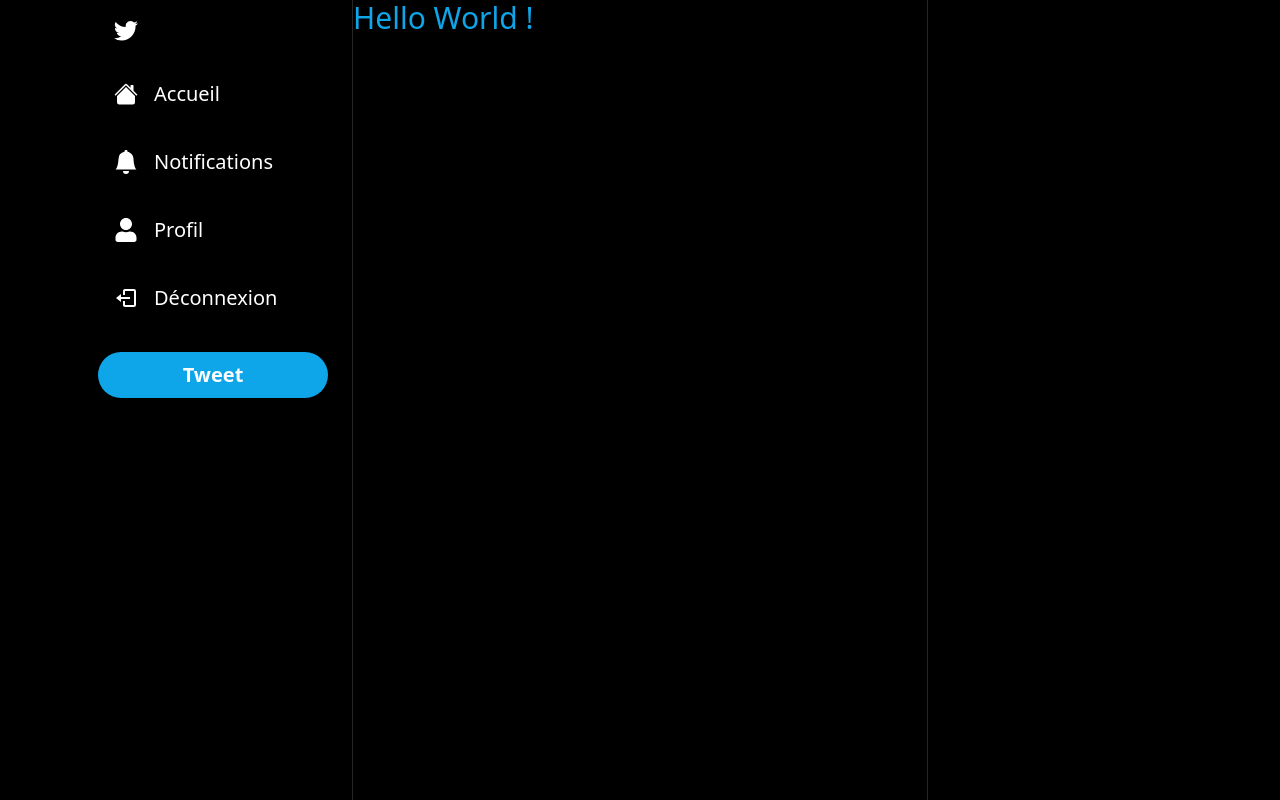
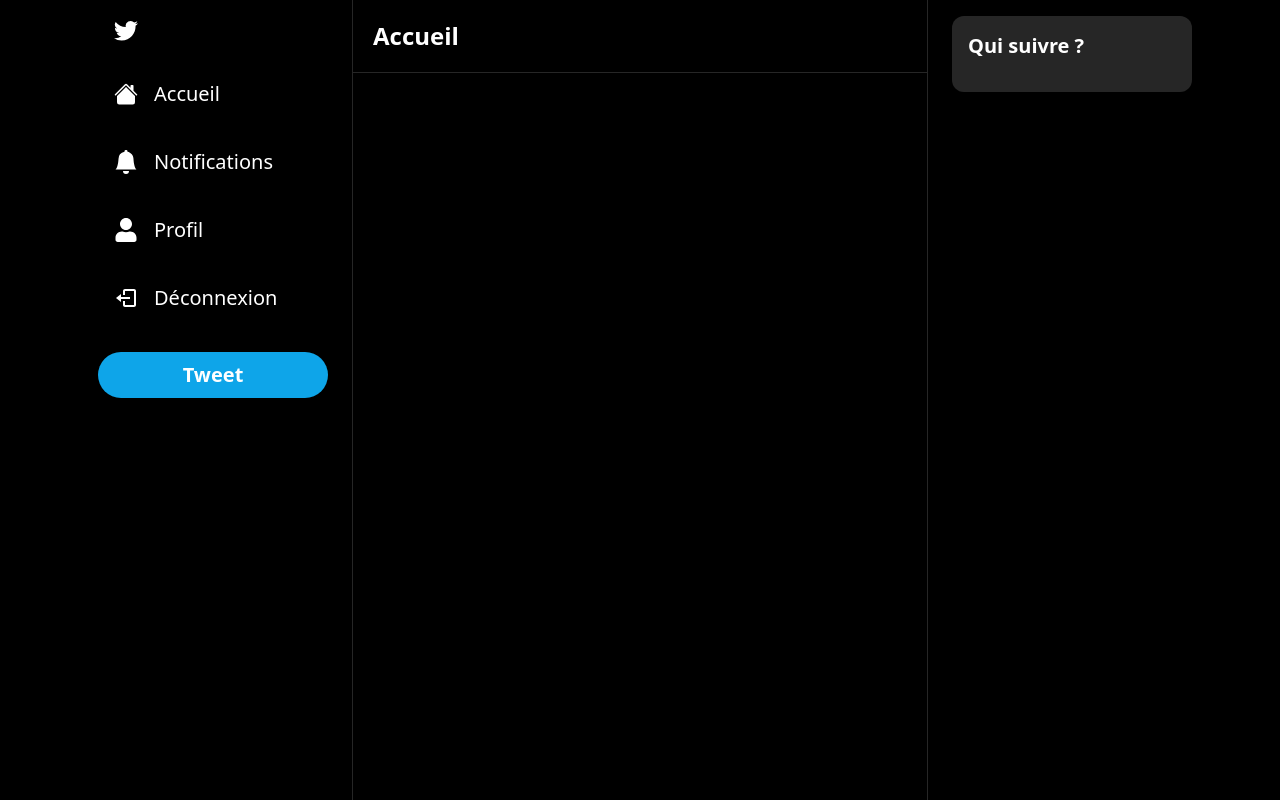
Before and after one commit to Antoinebertho/twitter-clone, a Next.js app: page / in a window 1280 px wide. Built offline with nearby package versions, Linux system fonts and the light colour scheme.

Commit message:
Added components Header

```diff
--- /dev/null
+++ b/components/Header.tsx
@@ -0,0 +1,27 @@
+import { useRouter } from 'next/router'
+import React, { useCallback } from 'react'
+import { BiArrowBack } from 'react-icons/bi'
+
+interface HeaderProps {
+    label: string,
+    showBackArrow?: boolean
+}
+
+const Header: React.FC<HeaderProps> = ({ label, showBackArrow }) => {
+    const router = useRouter()
+    const handleBack = useCallback(() => {
+        router.back()
+    }, [router])
+  return (
+    <div className='border-b-[1px] border-neutral-800 p-5'>
+        <div className='flex items-center flex-row gap-2'>
+            {showBackArrow && (<BiArrowBack onClick={handleBack} color='white' size={20} className='cursor-pointer transition hover:opacity-70'/>)}
+            <h1 className='text-white text-2xl font-bold'>{label}</h1>
+
+        </div>
+
+    </div>
+  )
+}
+
+export default Header
--- a/components/Layout.tsx
+++ b/components/Layout.tsx
@@ -1,3 +1,4 @@
+import FollowBar from "./layout/FollowBar";
 import Sidebar from "./layout/Sidebar";
 
 interface LayoutProps {
@@ -12,6 +13,7 @@
           <div className="col-span-3 lg:col-span-2 border-x-[1px] border-neutral-800">
             {children}
           </div>
+          <FollowBar/>
         </div>
       </div>
     </div>
--- /dev/null
+++ b/components/layout/FollowBar.tsx
@@ -0,0 +1,14 @@
+import React from "react";
+
+const FollowBar = () => {
+  return (
+    <div className="px-6 py-4 hidden lg:block">
+      <div className="bg-neutral-800 p-4 rounded-xl">
+        <h2 className="text-white text-xl font-semibold">Qui suivre ?</h2>
+        <div className="flex flex-col gap-6 mt-4">{/* TODO: user List */}</div>
+      </div>
+    </div>
+  );
+};
+
+export default FollowBar;
--- a/pages/index.tsx
+++ b/pages/index.tsx
@@ -1,7 +1,10 @@
+import Header from '@/components/Header'
 import Image from 'next/image'
 
 export default function Home() {
   return (
-    <div className='text-3xl text-sky-500'>Hello World !</div>
+    <>
+    <Header label="Accueil" />
+    </>
   )
 }
```
Also changed, not shown: components/layout/SidebarTweetButton.tsx (line endings or trailing spaces).
